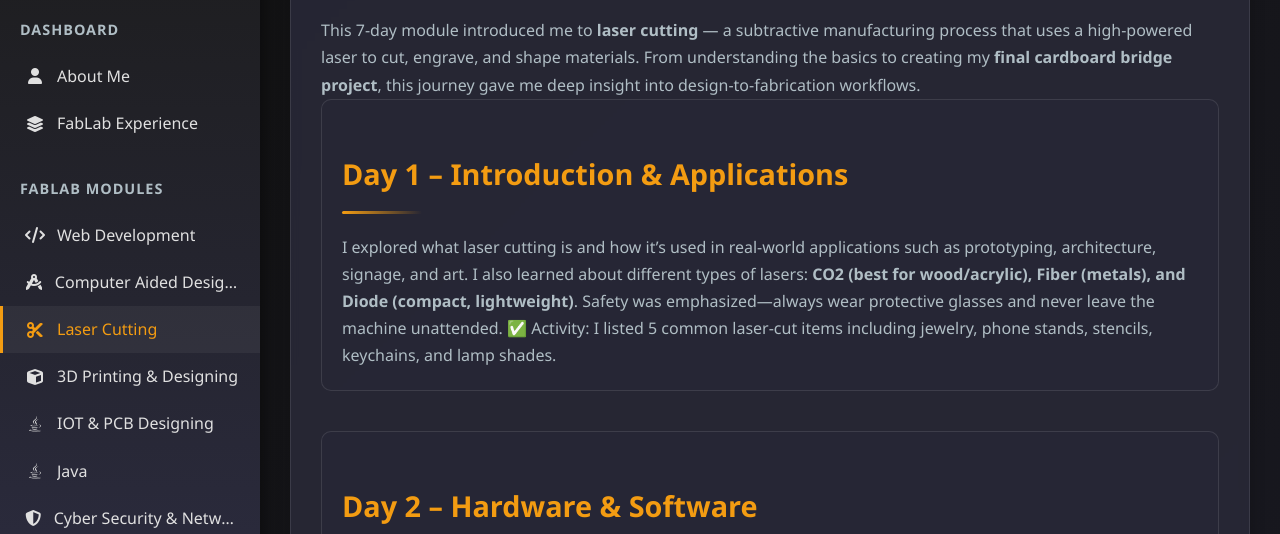
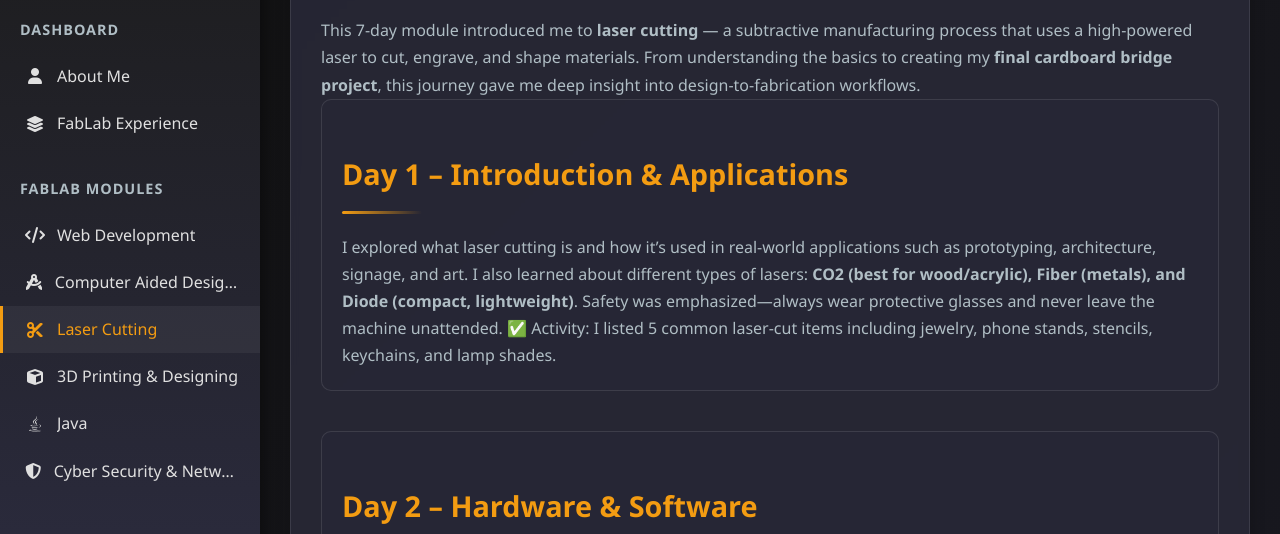
Before and after one commit to tanushrikhawale/fablab-portfolio, a plain HTML site: page cac.html in a window 1280 px wide. Shown: the part 123-657 px from the top of the page. Drawn offline with Linux system fonts and the light colour scheme.

Commit message:
cac.html

```diff
--- a/cac.html
+++ b/cac.html
@@ -81,7 +81,6 @@
             <li><a href="./cad.html" class="sidebar-menu-link"><i class="fas fa-drafting-compass"></i><span>Computer Aided Designing</span></a></li>
             <li><a href="./cac.html" class="sidebar-menu-link active"><i class="fas fa-cut"></i><span>Laser Cutting</span></a></li>
             <li><a href="./3d-printing.html" class="sidebar-menu-link"><i class="fas fa-cube"></i><span>3D Printing & Designing</span></a></li>
-            <li><a href="./iot.html" class="sidebar-menu-link"><i class="fab fa-java"></i><span>IOT & PCB Designing</span></a></li>
             <li><a href="./java.html" class="sidebar-menu-link"><i class="fab fa-java"></i><span>Java</span></a></li>
             <li><a href="./cyber-security.html" class="sidebar-menu-link"><i class="fas fa-shield-alt"></i><span>Cyber Security & Networking</span></a></li>
           </ul>
```
